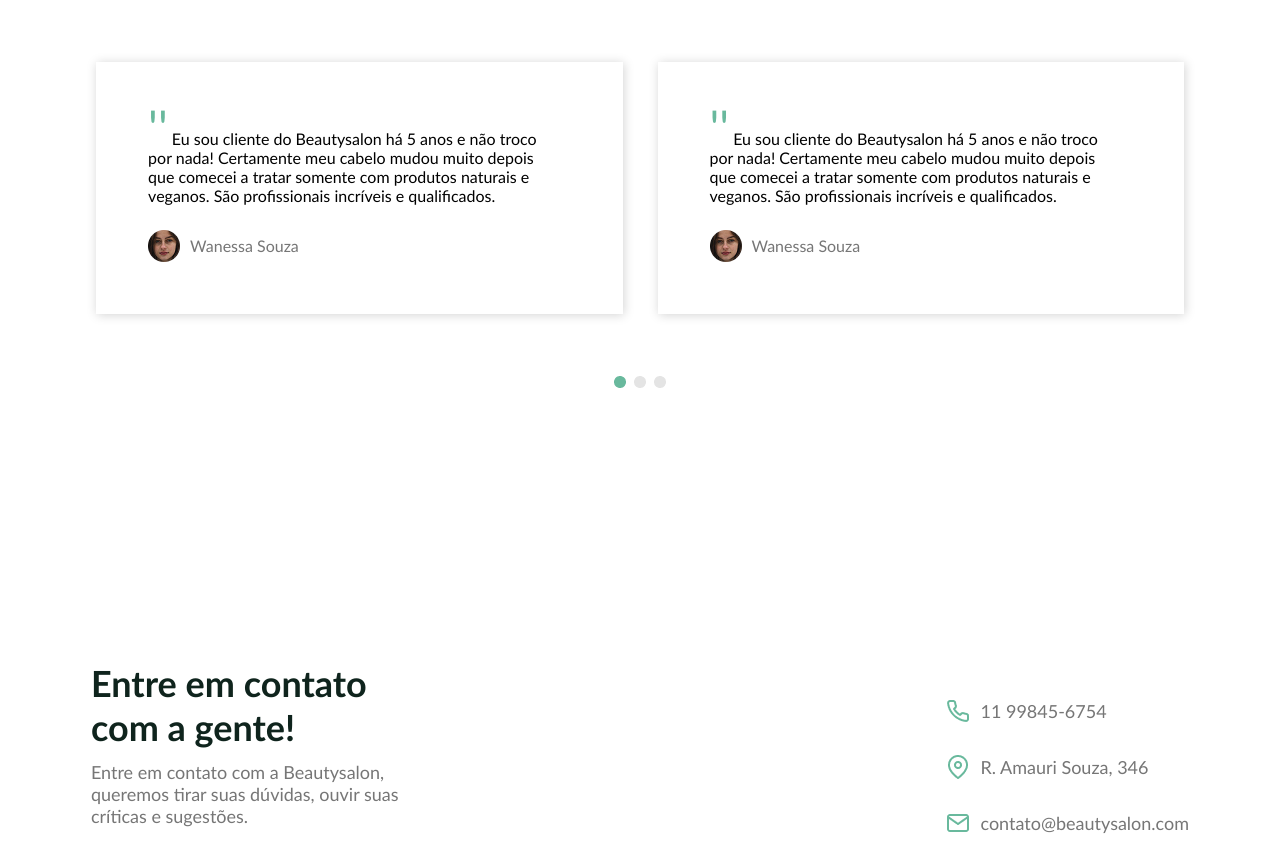
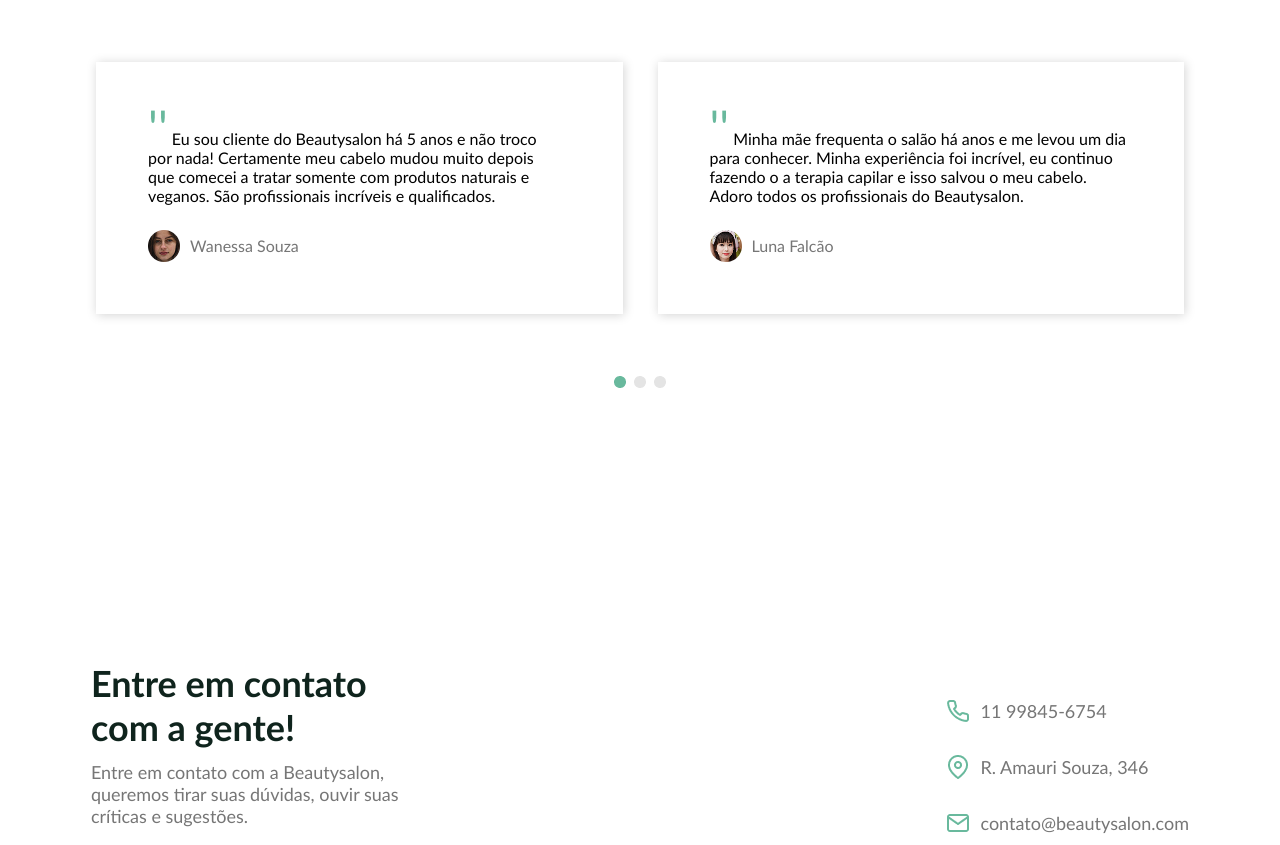
Before and after one commit to rahimovvrr/repository6, a plain HTML site: page index.html in a window 1280 px wide. Shown: the part 2518-3363 px from the top of the page. Drawn offline with Linux system fonts and the light colour scheme.

Commit message:
CORECTION

```diff
--- a/index.html
+++ b/index.html
@@ -72,10 +72,10 @@
             </div>
 
             <div class="div8 div15">
-                <h2><span>''</span> Eu sou cliente do Beautysalon há 5 anos e não troco <br>por nada! Certamente meu cabelo mudou muito depois <br>que comecei a tratar somente com produtos naturais e <br>veganos. São profissionais incríveis e qualificados.</h2>
+                <h2><span>''</span>      Minha mãe frequenta o salão há anos e me levou um dia <br>para conhecer. Minha experiência foi incrível, eu continuo <br>fazendo o a terapia capilar e isso salvou o meu cabelo. <br>Adoro todos os profissionais do Beautysalon.</h2>
                 <div class="div9">
-                    <img src="./Img (2).png" alt="">
-                    <h3>Wanessa Souza</h3>
+                    <img src="./Img (3).png" alt="">
+                    <h3>Luna Falcão</h3>
                 </div>
             </div>
         </div>
```
